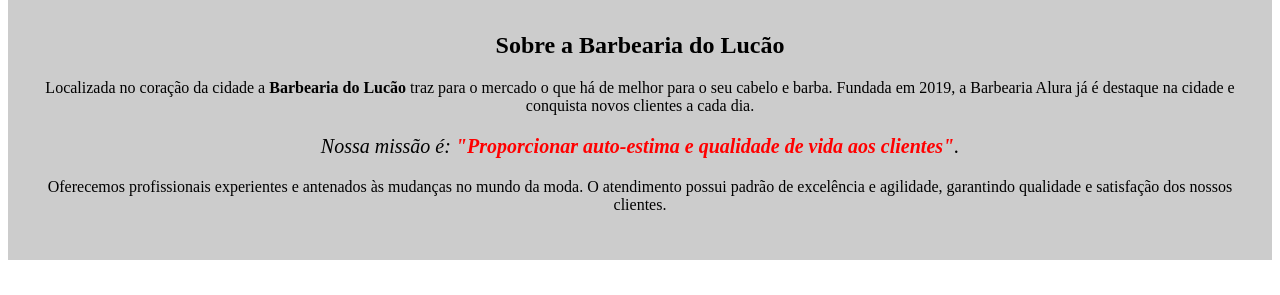
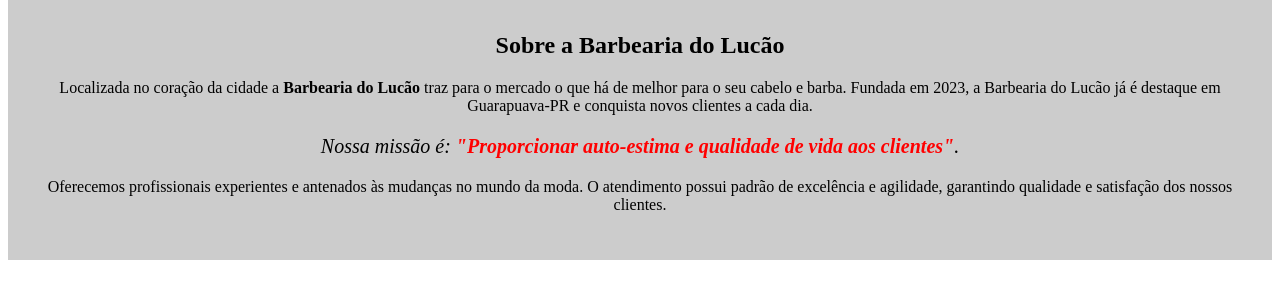
Before and after one commit to giacomittilucas/lucas, a plain HTML site: page index.html in a window 1280 px wide. Shown: the part 118-413 px from the top of the page. Drawn offline with Linux system fonts and the light colour scheme.

Commit message:
Atualização_0.2

```diff
--- a/index.html
+++ b/index.html
@@ -14,7 +14,7 @@
 		<div class="principal">
 			<h2 class="titulo-centralizado">Sobre a Barbearia do Lucão</h2>
 
-			<p>Localizada no coração da cidade a <strong>Barbearia do Lucão</strong> traz para o mercado o que há de melhor para o seu cabelo e barba. Fundada em 2019, a Barbearia Alura já é destaque na cidade e conquista novos clientes a cada dia.</p>
+			<p>Localizada no coração da cidade a <strong>Barbearia do Lucão</strong> traz para o mercado o que há de melhor para o seu cabelo e barba. Fundada em 2023, a Barbearia do Lucão já é destaque em Guarapuava-PR e conquista novos clientes a cada dia.</p>
 
 			<p id="missao"><em>Nossa missão é: <strong>"Proporcionar auto-estima e qualidade de vida aos clientes"</strong>.</em></p>
 
```
